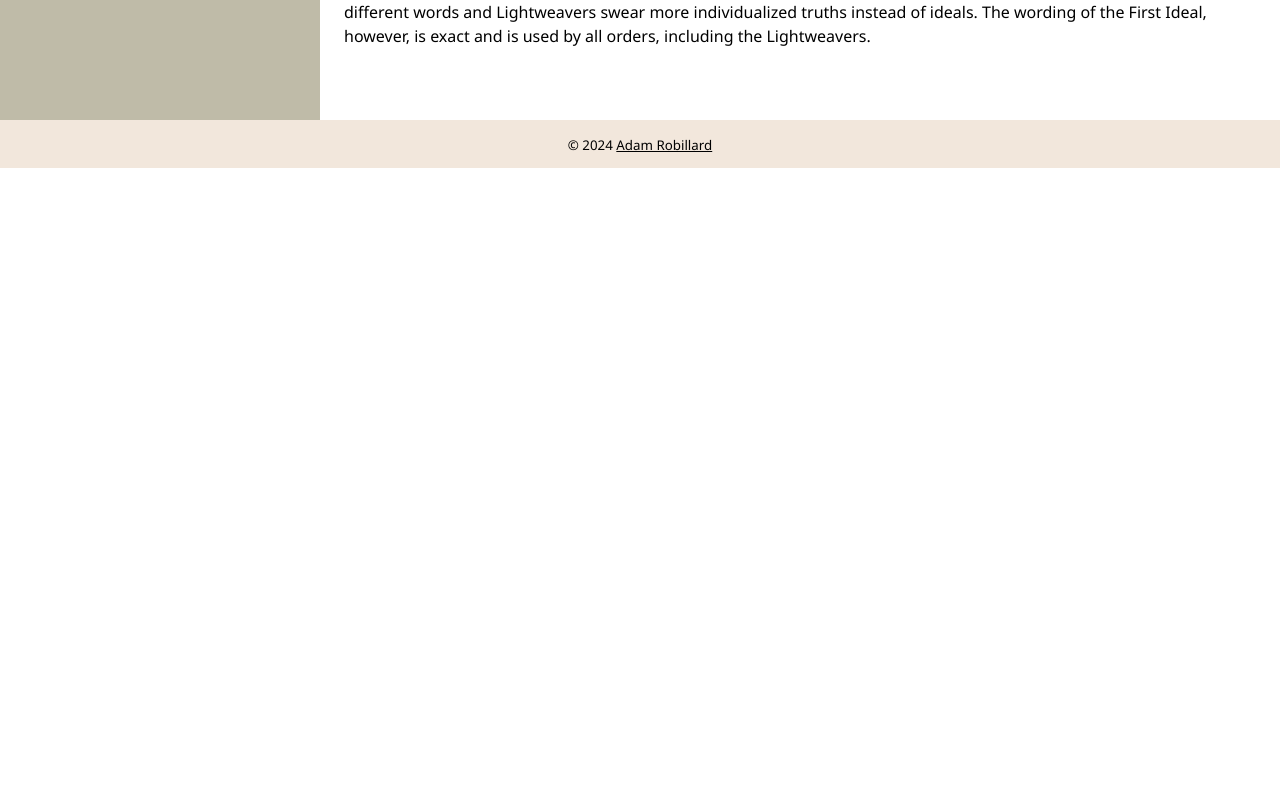
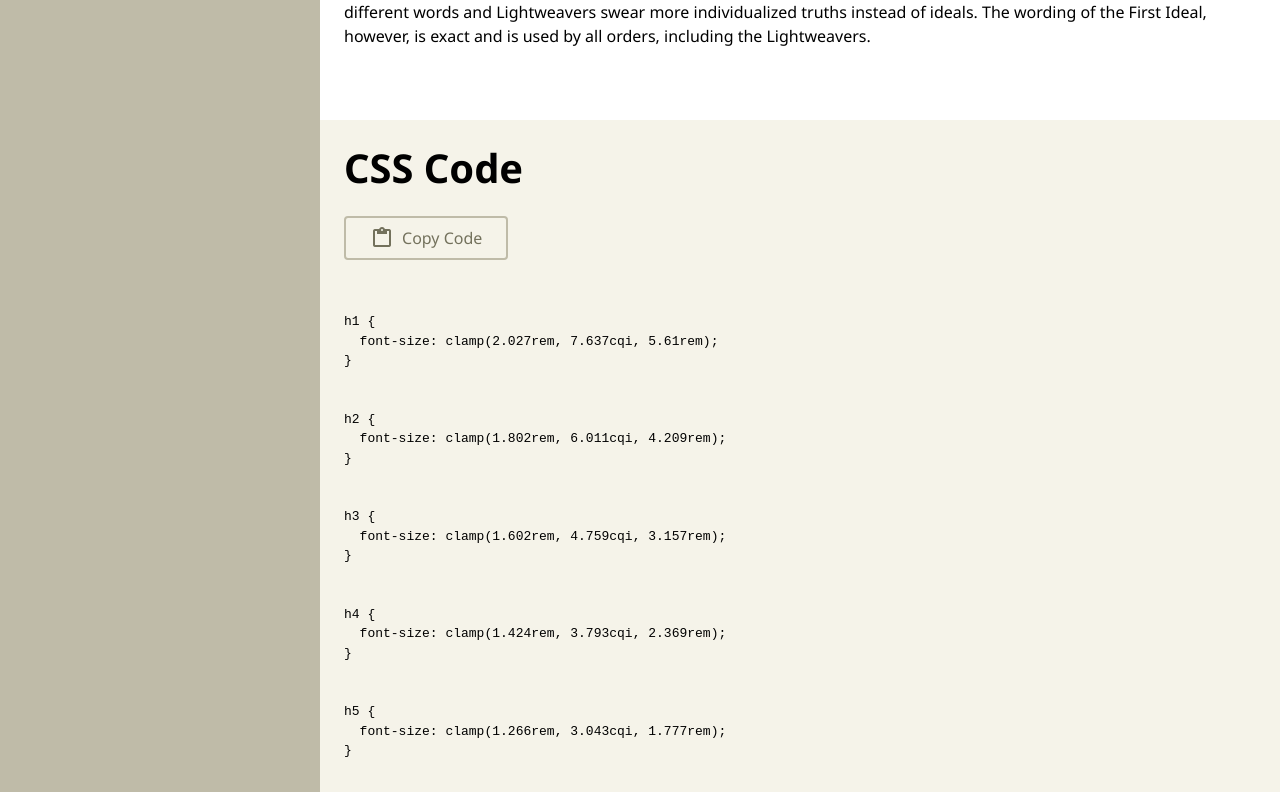
Before and after one commit to arobillard/responsive-type, a Next.js app: page / in a window 1280 px wide. Shown: the part 808-1600 px from the top of the page. Before the commit the page ends 976 px from the top, so only its background shows below. Built offline with nearby package versions, Linux system fonts and the light colour scheme.

Commit message:
Start full code display

```diff
--- /dev/null
+++ b/src/app/components/CodeBox/CodeBox.jsx
@@ -0,0 +1,58 @@
+import {
+  defaultHeadings,
+  generateClampedFontSize,
+  generateFontSizeByScale,
+} from '@/helpers/scales';
+import codeBox from './codeBox.module.css';
+import Button from '../Button/Button';
+import { useState } from 'react';
+
+export default function CodeBox({
+  usingMediaQueries,
+  scalingType,
+  lowerScale,
+  upperScale,
+}) {
+  const [hasBeenCopied, setHasBeenCopied] = useState(false);
+  let outputCode = ``;
+
+  function copyCSSCode() {
+    navigator.clipboard.writeText(outputCode);
+
+    setHasBeenCopied(true);
+
+    setTimeout(() => {
+      setHasBeenCopied(false);
+    }, 2000);
+  }
+
+  defaultHeadings.forEach((heading) => {
+    outputCode =
+      outputCode +
+      `
+
+${heading.tag} {
+  font-size: ${generateClampedFontSize(
+    lowerScale,
+    upperScale,
+    scalingType,
+    heading.step
+  )};
+}
+`;
+  });
+  return (
+    <section className={codeBox.codeBox}>
+      <h2>CSS Code</h2>
+      <Button outline onClick={copyCSSCode}>
+        <i className={`material-symbols-outlined`} aria-hidden="true">
+          {hasBeenCopied ? 'check_circle' : 'content_paste'}
+        </i>
+        Copy Code
+      </Button>
+      <pre>
+        <code>{outputCode}</code>
+      </pre>
+    </section>
+  );
+}
--- /dev/null
+++ b/src/app/components/CodeBox/codeBox.module.css
@@ -0,0 +1,4 @@
+.codeBox {
+  padding: var(--spacer-base);
+  background-color: var(--color-primary-pale);
+}
--- a/src/app/components/Preview/Preview.jsx
+++ b/src/app/components/Preview/Preview.jsx
@@ -1,5 +1,5 @@
 import 'material-symbols';
-import { generateClampedFontSize } from '@/helpers/scales';
+import { defaultHeadings, generateClampedFontSize } from '@/helpers/scales';
 import preview from './preview.module.css';
 import Heading from '../Heading';
 import FontSizeCopyLine from '../FontSizeCopyLine/FontSizeCopyLine';
@@ -11,49 +11,13 @@ export default function Preview({
   sentence,
   paragraph,
 }) {
-  const headings = [
-    {
-      tag: 'h1',
-      step: 6,
-      style: {
-        lineHeight: 1.1,
-      },
-    },
-    {
-      tag: 'h2',
-      step: 5,
-      style: {
-        lineHeight: 1.2,
-      },
-    },
-    {
-      tag: 'h3',
-      step: 4,
-      style: {
-        lineHeight: 1.3,
-      },
-    },
-    {
-      tag: 'h4',
-      step: 3,
-    },
-    {
-      tag: 'h5',
-      step: 2,
-    },
-    {
-      tag: 'h6',
-      step: 1,
-    },
-  ];
-
   return (
     <section id="preview" className={preview.preview}>
       <h2 className={preview.preview_title}>
         <span className="word_highlight">Preview</span>
       </h2>
       <div className={preview.preview_content}>
-        {headings.map(({ tag, step, style }) => {
+        {defaultHeadings.map(({ tag, step, style }) => {
           const font_size = generateClampedFontSize(
             lowerScale,
             upperScale,
--- a/src/app/page.jsx
+++ b/src/app/page.jsx
@@ -6,6 +6,7 @@ import sidebar from './styles/sidebar.module.css';
 import Controls from './components/Controls/Controls';
 import Preview from './components/Preview/Preview';
 import { defaultMediaQueries, getDefaultMediaQueries } from '@/helpers/scales';
+import CodeBox from './components/CodeBox/CodeBox';
 
 export default function Home() {
   const [usingMediaQueries, setUsingMediaQueries] = useState(() => {
@@ -97,12 +98,20 @@ export default function Home() {
       </div>
 
       <Preview
+        usingMediaQueries={usingMediaQueries}
         scalingType={scalingType}
         lowerScale={lowerScale}
         upperScale={upperScale}
         sentence={sentence}
         paragraph={paragraph}
       />
+
+      <CodeBox
+        usingMediaQueries={usingMediaQueries}
+        scalingType={scalingType}
+        lowerScale={lowerScale}
+        upperScale={upperScale}
+      />
     </main>
   );
 }
--- a/src/app/styles/global.css
+++ b/src/app/styles/global.css
@@ -1,5 +1,6 @@
 :root {
   --color-primary: #bfbba8;
+  --color-primary-pale: #f5f3e9;
   --color-primary-dark: #73715c;
   --color-secondary: #f2e7dc;
   --color-accent: #bf8773;
--- a/src/app/styles/sidebar.module.css
+++ b/src/app/styles/sidebar.module.css
@@ -1,6 +1,10 @@
 .sidebar {
   padding: var(--spacer-base);
   background-color: var(--color-primary);
+
+  @media only screen and (min-width: 50em) {
+    grid-row: 1 / 3;
+  }
 }
 
 .sidebar_title {
--- a/src/helpers/scales.js
+++ b/src/helpers/scales.js
@@ -76,3 +76,39 @@ export function generateClampedFontSize(
 
   return `clamp(${lower_value}rem, ${scaling_value}${scalingType}, ${upper_value}rem)`;
 }
+
+export const defaultHeadings = [
+  {
+    tag: 'h1',
+    step: 6,
+    style: {
+      lineHeight: 1.1,
+    },
+  },
+  {
+    tag: 'h2',
+    step: 5,
+    style: {
+      lineHeight: 1.2,
+    },
+  },
+  {
+    tag: 'h3',
+    step: 4,
+    style: {
+      lineHeight: 1.3,
+    },
+  },
+  {
+    tag: 'h4',
+    step: 3,
+  },
+  {
+    tag: 'h5',
+    step: 2,
+  },
+  {
+    tag: 'h6',
+    step: 1,
+  },
+];
```
